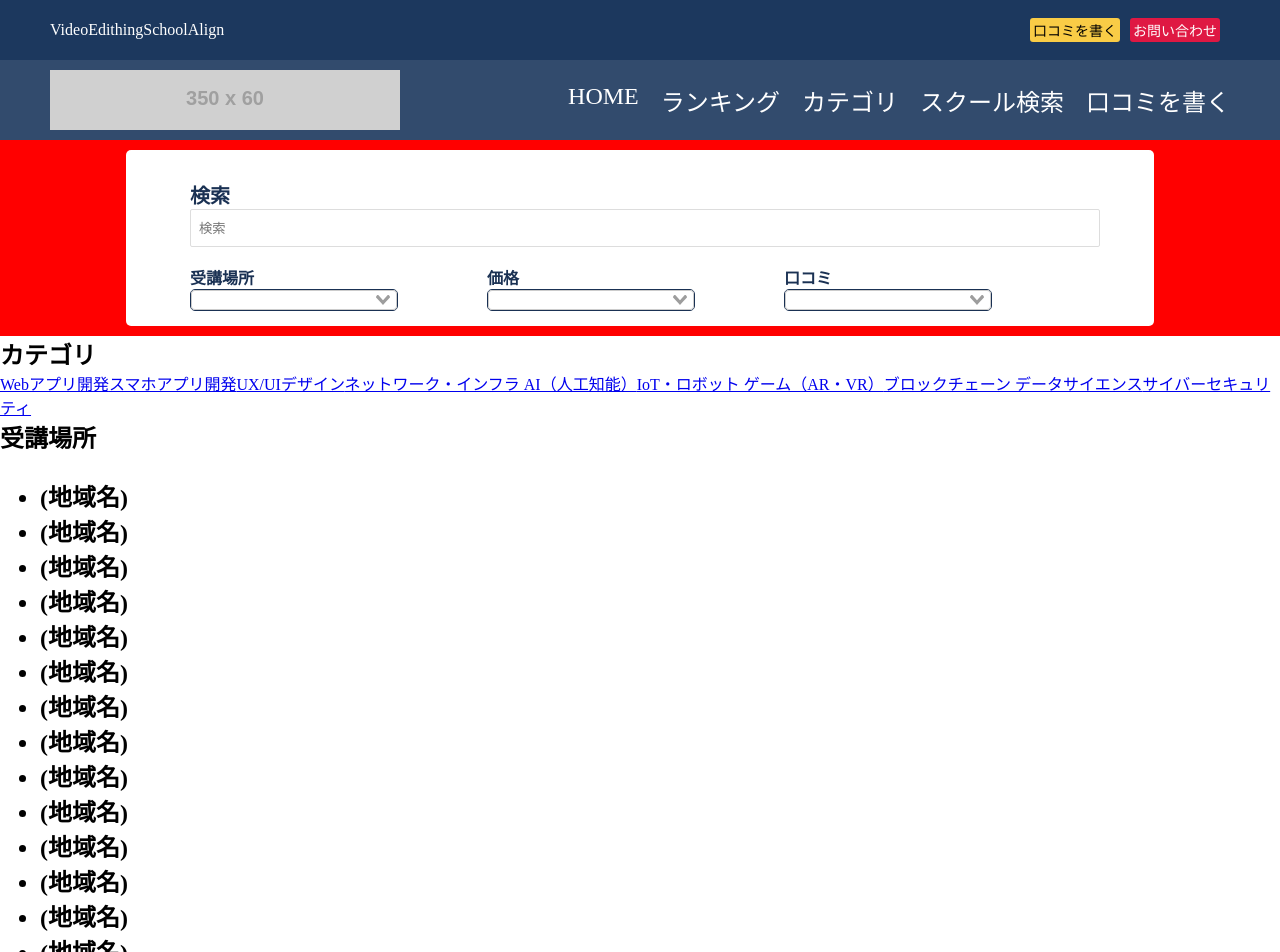
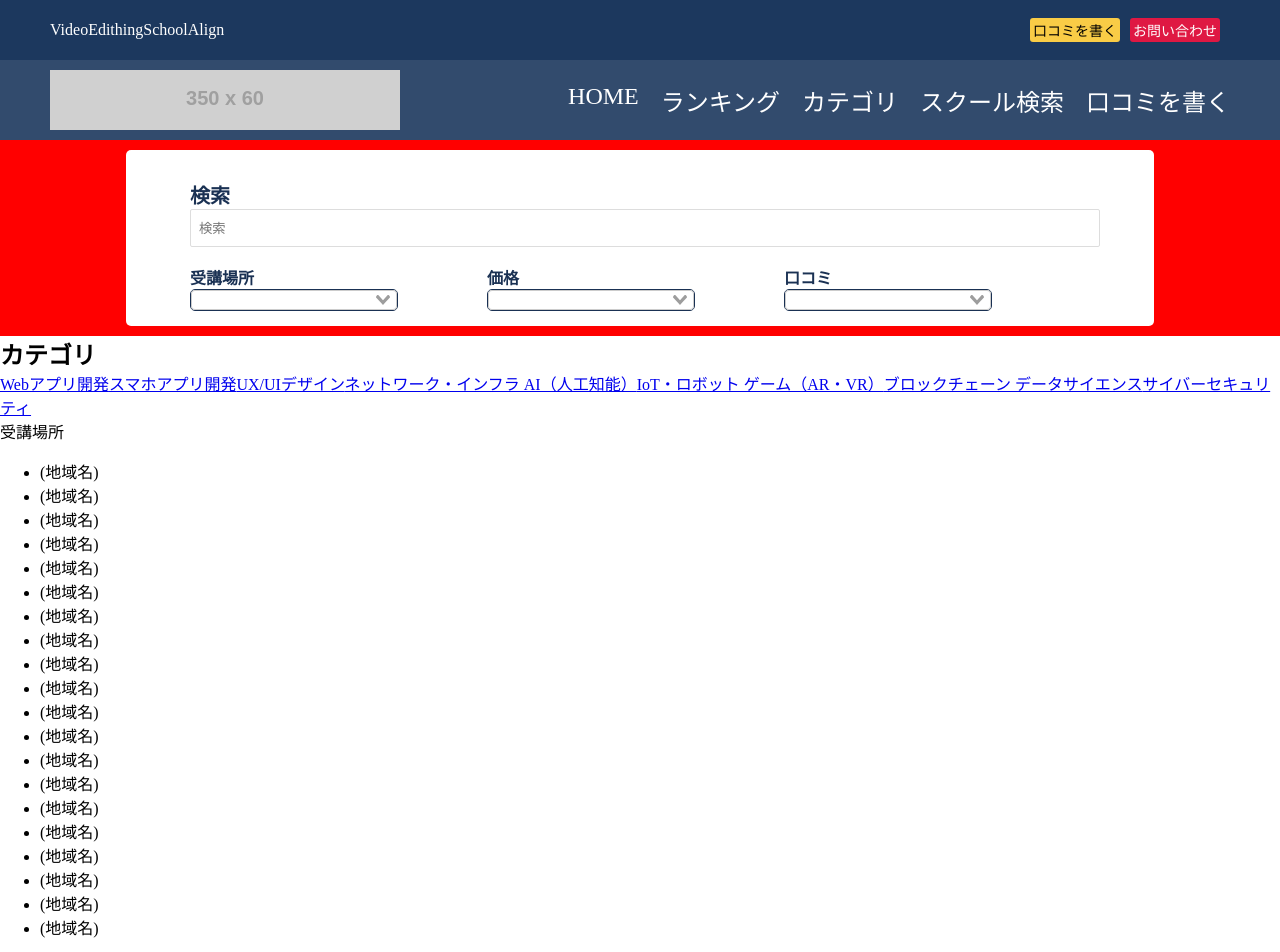
Before and after one commit to kantashimizu/VideoEditingSchoolAlign, a Nuxt app: page / in a window 1280 px wide. Shown: the top 952 px of the page. Built offline with nearby package versions, Linux system fonts and the light colour scheme.

Commit message:
toptop_coding

```diff
--- a/pages/index.vue
+++ b/pages/index.vue
@@ -13,7 +13,8 @@ section.home
     a(href="1") IoT・ロボット ゲーム（AR・VR）
     a(href="1") ブロックチェーン データサイエンス
     a(href="1") サイバーセキュリティ
-  h2 受講場所
+  div
+    p 受講場所
     ul
       li (地域名)
       li (地域名)
@@ -102,30 +103,5 @@ h2
   padding: 0
   margin: 0
   background: #ffffff
-    // .search_home-centerbox
-    //   align-items: center
-    //   justify-content: space-between
-    //   border-radius: 20px
-    //   background: #ffffff
-    //   height: 100%
-    //   float: left
-    //   width: 100%
-    //   .search_home-text
-    //     display: inline-block
-    //     .select_box
-    //       display: inline-block
-    //       list-style: none
-    //       margin: 23px 89px
-    // .main-content
-      //padding: 30px 5%
-      //width: 100%
-      //max-width: 100%
-      //padding-bottom: 50px
-      //float: none
-      .main-ranking
-        background: #ffffff
-        //position: relative
-        text-align: center
-        overflow: hidden
-
+  w: hidden
 </style>
```
